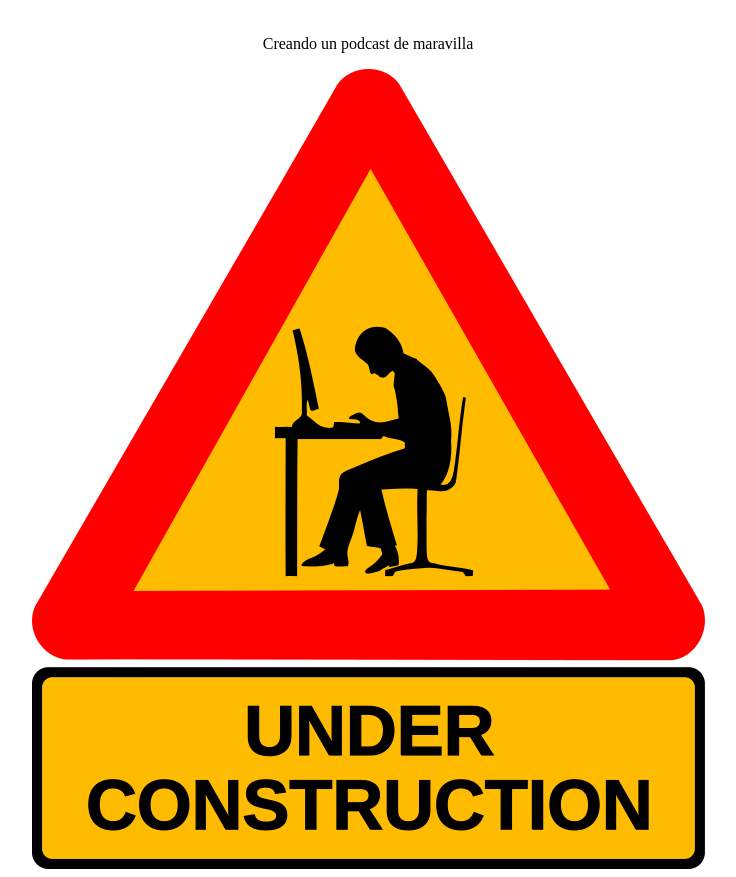
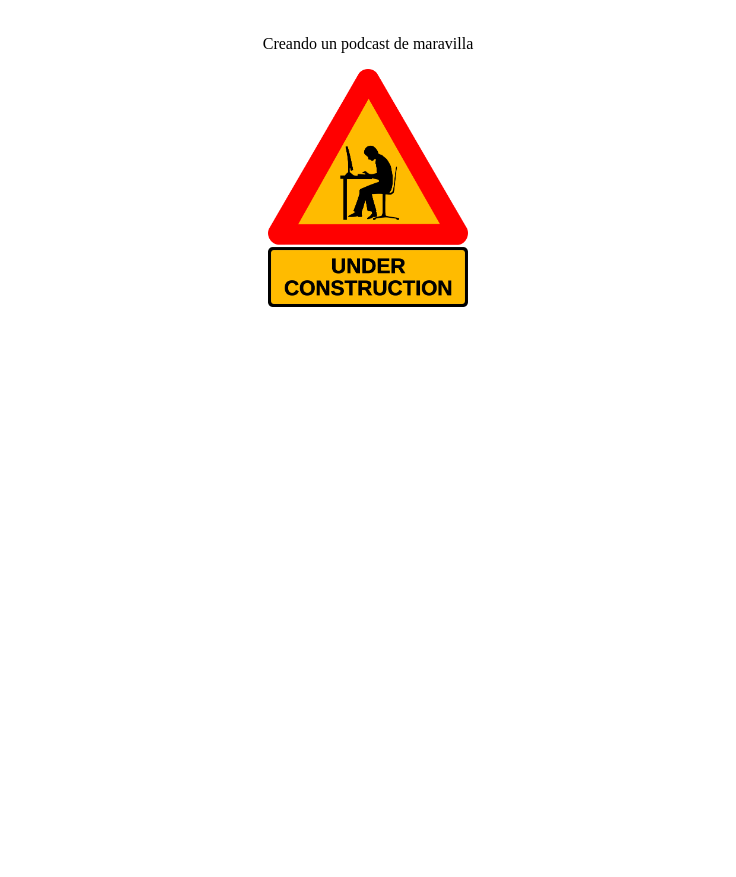
Before and after one commit to CarlosReyesM/cuartelesfrikis, a plain HTML site: page docs/index.html in a window 1280 px wide. Shown: the part 69-946 px from the top of the page, without its empty margins (280-1016 px from the left). After the commit the page ends 800 px from the top, so only its background shows below. Drawn offline with Linux system fonts and the light colour scheme.

Commit message:
cambiar width de la imagen

```diff
--- a/docs/index.html
+++ b/docs/index.html
@@ -10,7 +10,7 @@
     <main>
       <h1>Los Cuarteles Frikis</h1>
       <p>Creando un podcast de maravilla</p>
-      <img src="./public/anyrgb.com.png" alt="Work in progress">
+      <img width="200" src="./public/anyrgb.com.png" alt="Work in progress">
     </main>
   </body>
 </html>
```
